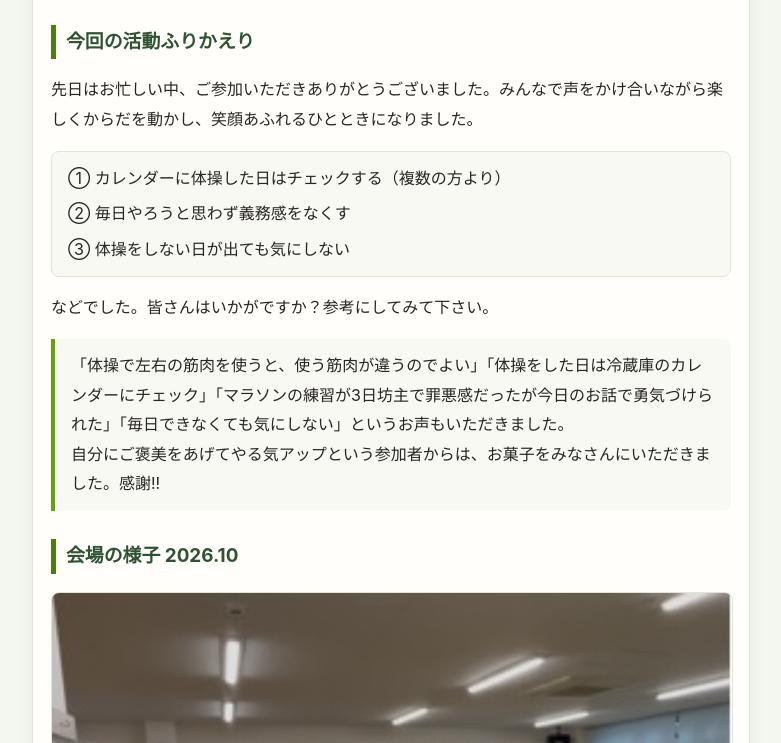
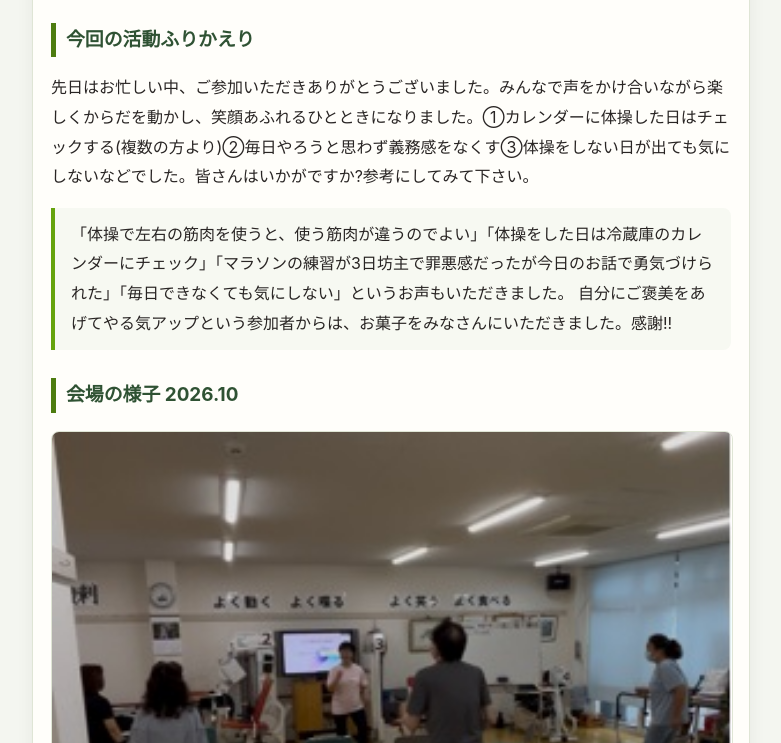
Before and after one commit to Yoshih-Naka/Jijo_kaishi, a plain HTML site: page index.html in a window 1280 px wide. Shown: the part 997-1740 px from the top of the page, without its empty margins (249-1030 px from the left). Drawn offline with Linux system fonts and the light colour scheme.

Commit message:
Update index.html

```diff
--- a/index.html
+++ b/index.html
@@ -50,7 +50,7 @@
   }
 
   .flyer-box {
-    margin: 18px 0 22px;
+    margin: 0 0 22px;
     background: #f7f9f2;
     padding: 10px;
     border-radius: 10px;
@@ -97,21 +97,6 @@
     line-height: 1.75;
     color: #292524;
     margin: 0;
-  }
-
-  .tips-list {
-    list-style: none;
-    padding: 12px 16px;
-    margin: 12px 0 16px;
-    background: #f7f9f2;
-    border-radius: 8px;
-    border: 1px solid #dfe5d5;
-  }
-  .tips-list li {
-    margin-bottom: 6px;
-  }
-  .tips-list li:last-child {
-    margin-bottom: 0;
   }
 
   blockquote {
@@ -188,17 +173,10 @@
     </section>
 
     <h2>今回の活動ふりかえり</h2>
-    <p>先日はお忙しい中、ご参加いただきありがとうございました。みんなで声をかけ合いながら楽しくからだを動かし、笑顔あふれるひとときになりました。</p>
-    <ul class="tips-list">
-      <li>① カレンダーに体操した日はチェックする（複数の方より）</li>
-      <li>② 毎日やろうと思わず義務感をなくす</li>
-      <li>③ 体操をしない日が出ても気にしない</li>
-    </ul>
-    <p>などでした。皆さんはいかがですか？参考にしてみて下さい。</p>
-
+    <p>先日はお忙しい中、ご参加いただきありがとうございました。みんなで声をかけ合いながら楽しくからだを動かし、笑顔あふれるひとときになりました。①カレンダーに体操した日はチェックする(複数の方より)②毎日やろうと思わず義務感をなくす③体操をしない日が出ても気にしないなどでした。皆さんはいかがですか?参考にしてみて下さい。</p>
     <blockquote>
-      「体操で左右の筋肉を使うと、使う筋肉が違うのでよい」「体操をした日は冷蔵庫のカレンダーにチェック」「マラソンの練習が3日坊主で罪悪感だったが今日のお話で勇気づけられた」「毎日できなくても気にしない」というお声もいただきました。<br>
-      自分にご褒美をあげてやる気アップという参加者からは、お菓子をみなさんにいただきました。感謝!!
+      「体操で左右の筋肉を使うと、使う筋肉が違うのでよい」「体操をした日は冷蔵庫のカレンダーにチェック」「マラソンの練習が3日坊主で罪悪感だったが今日のお話で勇気づけられた」「毎日できなくても気にしない」というお声もいただきました。
+自分にご褒美をあげてやる気アップという参加者からは、お菓子をみなさんにいただきました。感謝!!
     </blockquote>
 
     <h2>会場の様子 2026.10 </h2>
@@ -222,10 +200,6 @@
     <div class="footer-note">
       ※ 個人情報は掲載せず、安心してご覧いただけるよう運用しています。
     </div>
-
-    <div class="flyer-box">
-      <img src="Chirashi.jpg" alt="自助グループ シニア体操クラブ 〜自分で元気を保つための場〜 チラシイメージ（改訂版）">
-    </div>
   </article>
 </body>
 </html>
```
